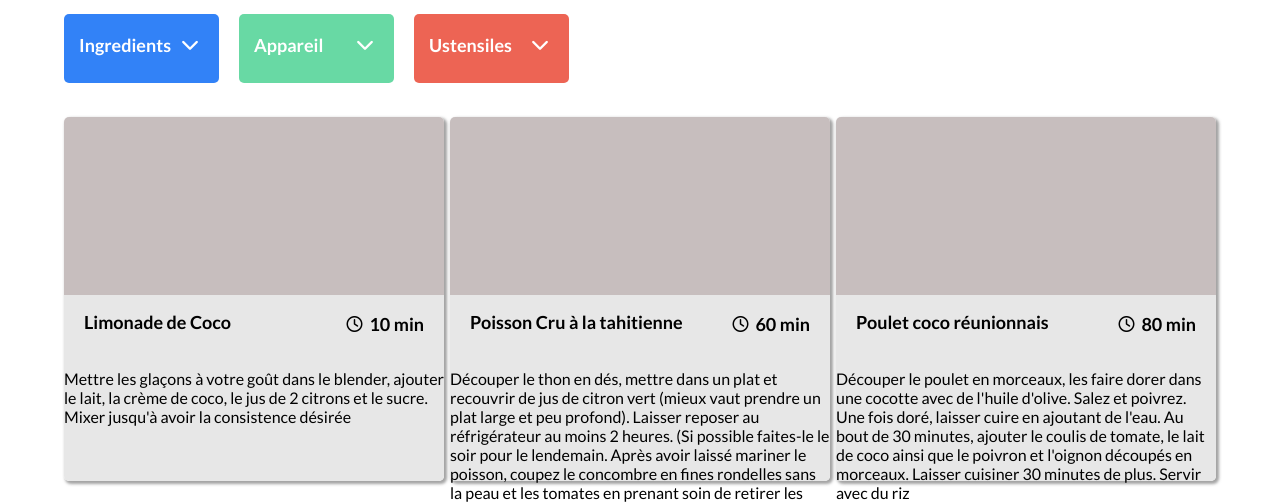
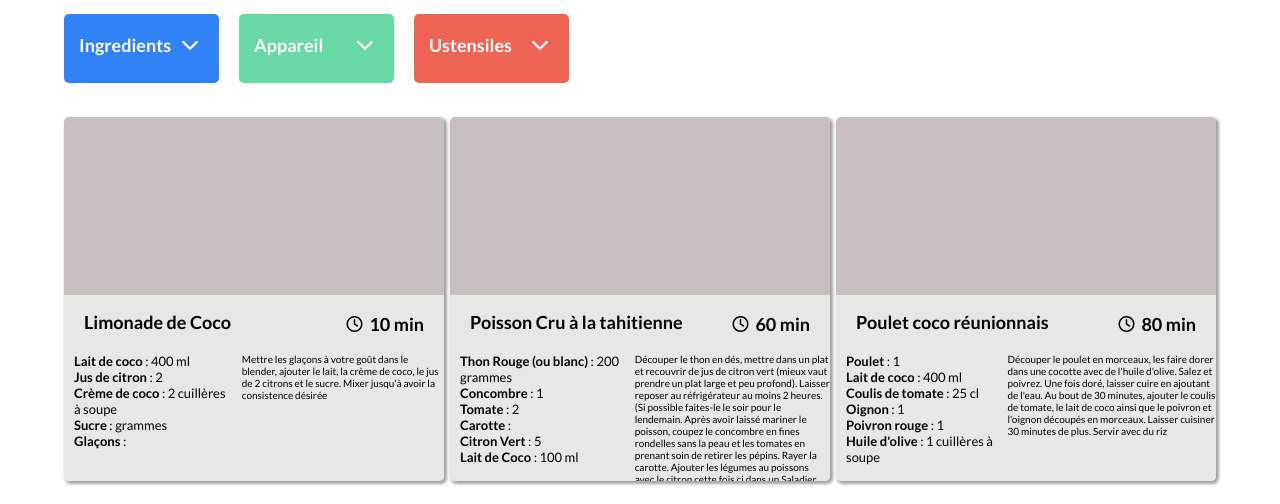
Before and after one commit to VictorVatt/Vattier_7_14122021, a website: page index.html in a window 1280 px wide. Shown: the part 236-740 px from the top of the page. Drawn offline with Linux system fonts and the light colour scheme.

Commit message:
+ fix recipes cards informations (quantity, ingredients)

```diff
--- a/index.html
+++ b/index.html
@@ -72,6 +72,7 @@
 
 
             <script src="/data/recipes.js"></script>
+            <script src="/script/pageBuilder/displayTagCardOnClick.js"></script>
             <script src="/script/Utils/getAllData.js"></script>
             <script src="/script/pageBuilder/displayTagsLists.js"></script>
             <script src="/script/pageBuilder/filtersDeployed.js"></script>
--- a/sass/main.scss
+++ b/sass/main.scss
@@ -62,6 +62,7 @@ body {
 
     }
 }
+/** -------------------------------------------------------- Section ou les tags sélectionnés apparaissent -------------------------------------*/
 /**--------------------------------------------------------(CSS POUR LES FILTRES PAR TAG)------------------------------------------------------*/
 #filters {
     position: absolute;
@@ -261,6 +262,7 @@ body {
             background-color: #E7E7E7;
             margin: 0;
             border-radius:  0 0 5px 5px;
+            overflow: scroll;
             .title-duration {
                 display: flex;
                 justify-content: space-between;
@@ -284,6 +286,25 @@ body {
                     }
                 }
             }
+            .recipe-information {
+                display: flex;
+                justify-content: space-between;
+                .recipe-ingredient {
+                    p {
+                        margin: 0 0 0 10px;
+                        font-size: 13px;
+                    }
+                }
+                .recipe-instruction {
+                    font-size: 10px;
+                    width: 250px;
+                    margin-left: 10px;
+
+                }
+            }
+        }
+        .information-container::-webkit-scrollbar {
+            display: none;
         }
     }
 }
--- a/script/pageBuilder/displayRecipe.js
+++ b/script/pageBuilder/displayRecipe.js
@@ -15,8 +15,15 @@ class DisplayRecipe {
                                             <p class="duration">${recipe.time} min</p>
                                         </div>
                                     </div>
-                                    <div>
-                                        <p>${recipe.description}</p>
+                                    <div class="recipe-information">
+                                        <div class="recipe-ingredient">
+                                            ${recipe.ingredients.map(element => `
+                                            <p><b>${element.ingredient} </b> :
+                                            ${ 'quantity' in element ? element.quantity : ''} ${ 'unit' in element ? element.unit : ''}</p>`).join(" ")}
+                                        </div>
+                                        <div class="recipe-instruction"
+                                            <p>${recipe.description}</p>
+                                        </div>
                                     </div>
                                 </div>`
             template.innerHTML = recipeCard
--- /dev/null
+++ b/script/pageBuilder/displayTagCardOnClick.js
@@ -0,0 +1,13 @@
+class DisplayTagCard {
+
+    displaySelectedIngredientTag() {
+        const ingredientTag = document.querySelectorAll(".ingredient-tag")
+
+        ingredientTag.forEach((tag) => tag.addEventListener("click", (e) => {
+            let target = e.target.value
+            target.style.display = "none"
+        }))
+    }
+
+}
+new DisplayTagCard().displaySelectedIngredientTag()
--- a/script/pageBuilder/filtersDeployed.js
+++ b/script/pageBuilder/filtersDeployed.js
@@ -3,12 +3,9 @@ const arrowDown = document.querySelectorAll(".fa-chevron-down")
 const inputContainer = document.querySelectorAll(".input-container")
 const tagsWrapper = document.querySelectorAll(".tags-wrapper")
 
-
 const ingredientFilter = document.querySelector("#ingredients")
 const appareilFilter = document.querySelector("#appareil")
 const ustensileFilter = document.querySelector("#ustensiles")
-
-
 
 const containerTitle = document.querySelector("p .container-title")
 const tagSearchField = `<input class="input-field" type="search" placeholder="Rechercher par tag">`
@@ -18,10 +15,12 @@ arrowDown.forEach((arrow) => arrow.addEventListener("click", () => {
         arrow.classList.add("deployed")
         arrow.parentNode.classList.add("deployed")
         tagsWrapper.forEach(wrapper => wrapper.style.display = "block")
+        tagsWrapper.forEach(wrapper => wrapper.scrollTop = 0)
     } else {
         arrow.classList.remove("deployed")
         arrow.parentNode.classList.remove("deployed")
         tagsWrapper.forEach(wrapper => wrapper.style.display = "none")
+        tagsWrapper.forEach(wrapper => wrapper.scrollTop = 0)
     }
     replaceTitleBySearchField(ingredientFilter, 0, "Ingredients", "Rechercher un ingrédient" )
     replaceTitleBySearchField(appareilFilter, 1, "Appareil", "Rechercher un appareil")
```
Also changed, not shown: public/css/style.css, 1 other file.
